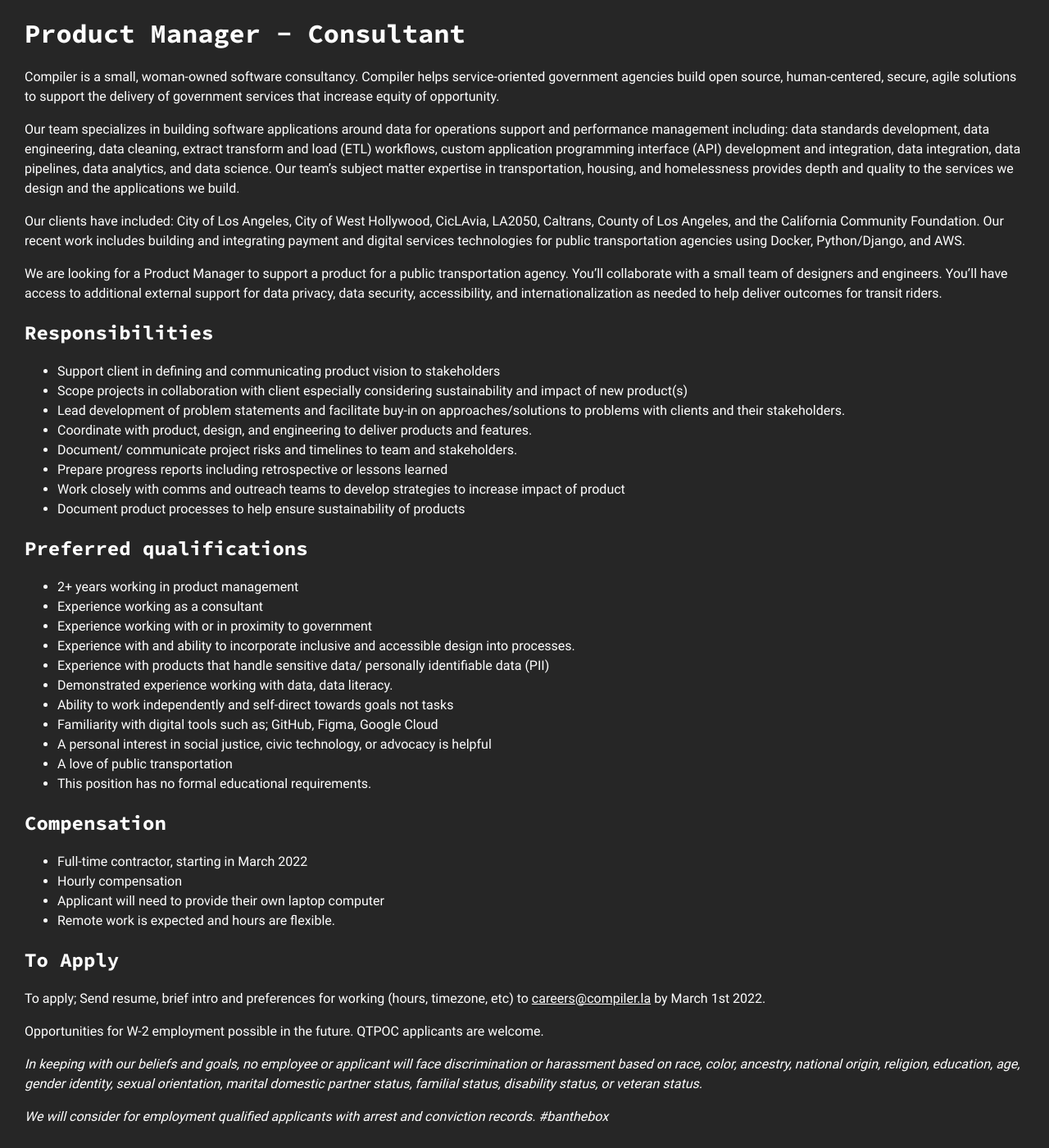
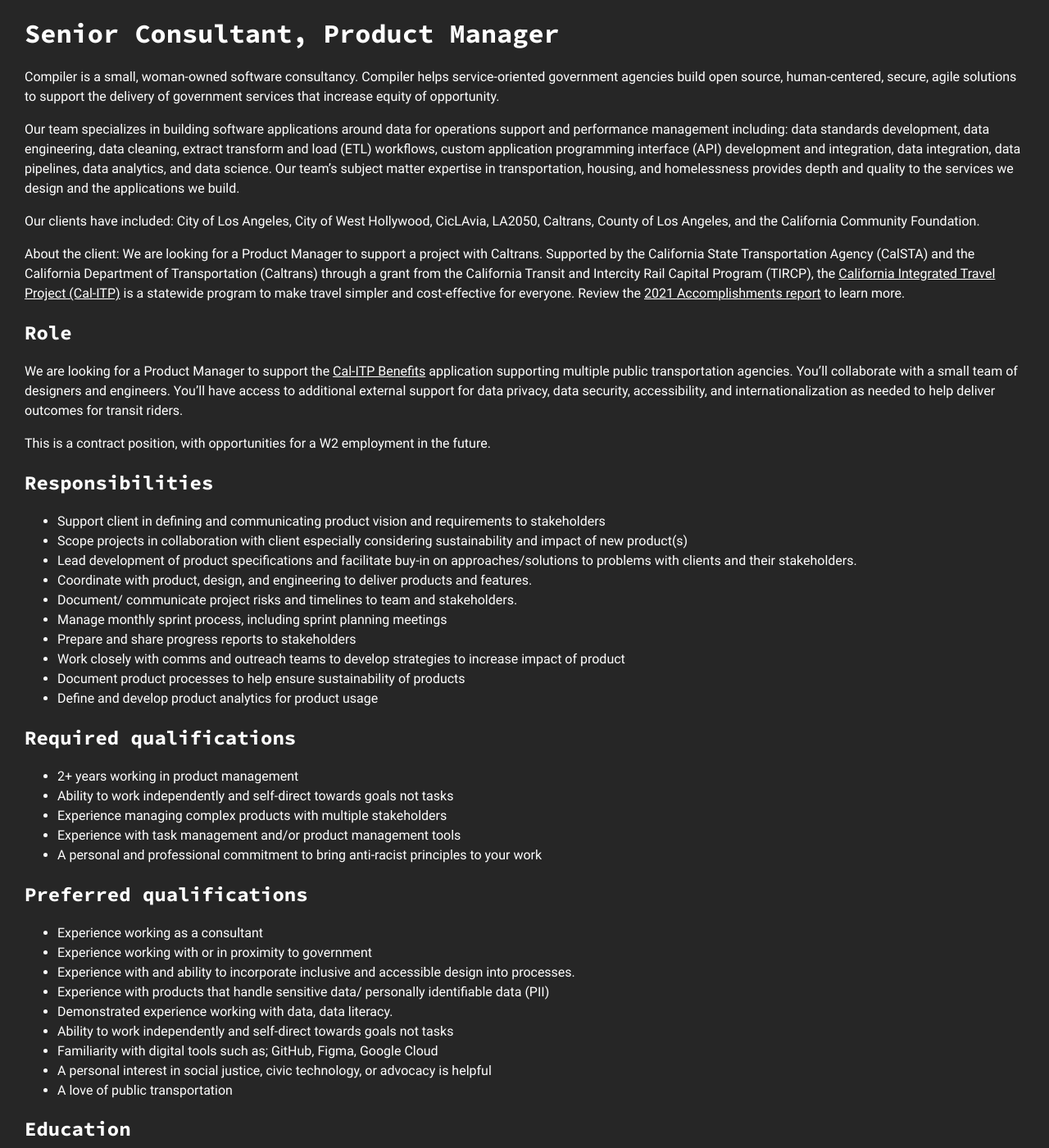
Before and after one commit to compilerla/compiler.la, a Jekyll site: the page built from _jobs/product-manager.md, in a window 1280 px wide and 1400 px high, scrolled down 202 px. Shown: the whole window at 82% size. Built offline with Jekyll 4.4.1, drawn with Linux system fonts in a browser that asks for light colours; some of the changed text lies outside the part shown.

Commit message:
update product manager role, re-open

```diff
--- a/_jobs/product-manager.md
+++ b/_jobs/product-manager.md
@@ -1,29 +1,47 @@
 ---
 layout: job_post
-title: Product Manager - Consultant
+title: Senior Consultant, Product Manager
+open: true
 ---
 Compiler is a small, woman-owned software consultancy. Compiler helps service-oriented government agencies build open source, human-centered, secure, agile solutions to support the delivery of government services that increase equity of opportunity.
 
 Our team specializes in building software applications around data for operations support and performance management including: data standards development, data engineering, data cleaning, extract transform and load (ETL) workflows, custom application programming interface (API) development and integration, data integration, data pipelines, data analytics, and data science. Our team’s subject matter expertise in transportation, housing, and homelessness provides depth and quality to the services we design and the applications we build.
 
-Our clients have included: City of Los Angeles, City of West Hollywood, CicLAvia, LA2050, Caltrans, County of Los Angeles, and the California Community Foundation. Our recent work includes building and integrating payment and digital services technologies for public transportation agencies using Docker, Python/Django, and AWS.
+Our clients have included: City of Los Angeles, City of West Hollywood, CicLAvia, LA2050, Caltrans, County of Los Angeles, and the California Community Foundation.
 
-We are looking for a Product Manager to support a product for a public transportation agency. You’ll collaborate with a small team of designers and engineers. You’ll have access to additional external support for data privacy, data security, accessibility, and internationalization as needed to help deliver outcomes for transit riders.
+About the client: We are looking for a Product Manager to support a project with Caltrans. Supported by the California State Transportation Agency (CalSTA) and the California Department of Transportation (Caltrans) through a grant from the California Transit and Intercity Rail Capital Program (TIRCP), the [California Integrated Travel Project (Cal-ITP)](https://www.calitp.org/) is a statewide program to make travel simpler and cost-effective for everyone. Review the [2021 Accomplishments report](https://www.calitp.org/assets/Cal-ITP.2021.Accomplishments.Report.pdf) to learn more.
+
+## Role
+
+We are looking for a Product Manager to support the [Cal-ITP Benefits](https://benefits.calitp.org/) application supporting multiple public transportation agencies. You’ll collaborate with a small team of designers and engineers. You’ll have access to additional external support for data privacy, data security, accessibility, and internationalization as needed to help deliver outcomes for transit riders.
+
+This is a contract position, with opportunities for a W2 employment in the future.
+
 
 ## Responsibilities
 
-* Support client in defining and communicating product vision to stakeholders
+* Support client in defining and communicating product vision and requirements to stakeholders
 * Scope projects in collaboration with client especially considering sustainability and impact of new product(s)
-* Lead development of problem statements and facilitate buy-in on approaches/solutions to problems with clients and their stakeholders.
+* Lead development of product specifications and facilitate buy-in on approaches/solutions to problems with clients and their stakeholders.
 * Coordinate with product, design, and engineering to deliver products and features.
 * Document/ communicate project risks and timelines to team and stakeholders.
-* Prepare progress reports including retrospective or lessons learned
+* Manage monthly sprint process, including sprint planning meetings
+* Prepare and share progress reports to stakeholders
 * Work closely with comms and outreach teams to develop strategies to increase impact of product
 * Document product processes to help ensure sustainability of products
+* Define and develop product analytics for product usage
+
+
+## Required qualifications
+
+* 2+ years working in product management
+* Ability to work independently and self-direct towards goals not tasks
+* Experience managing complex products with multiple stakeholders
+* Experience with task management and/or product management tools
+* A personal and professional commitment to bring anti-racist principles to your work
 
 ## Preferred qualifications
 
-* 2+ years working in product management
 * Experience working as a consultant
 * Experience working with or in proximity to government
 * Experience with and ability to incorporate inclusive and accessible design into processes.
@@ -33,21 +51,34 @@
 * Familiarity with digital tools such as; GitHub, Figma, Google Cloud
 * A personal interest in social justice, civic technology, or advocacy is helpful
 * A love of public transportation
-* This position has no formal educational requirements.
+
+
+## Education
+
+Per company policy, this position has no formal educational requirements
+
+## Start Date
+
+* Mid to Late April 2023
 
 ## Compensation
 
-* Full-time contractor, starting in March 2022
-* Hourly compensation
+* Hourly compensation, $115/hour
 * Applicant will need to provide their own laptop computer
-* Remote work is expected and hours are flexible.
 
+## Location and Work Hours
+
+* This position is remote.
+* Los Angeles based staff have the opportunity to work from our office at the Los Angeles Cleantech Incubator (LACI) / LaKretz Innovation Campus in downtown Los Angeles, CA
+* Flexible working hours; expect an overlap with Pacific Time. The current team is spread across Pacific and Eastern time zones in the US.
 
 ## To Apply
 
-To apply; Send resume, brief intro and preferences for working (hours, timezone, etc) to [careers@compiler.la](mailto:careers@compiler.la) by March 1st 2022.
+* Applications accepted Monday February 27th - Sunday March 12th 2023
+* Using the linked form, please provide a brief introduction and upload your resume.
+* Cover letters are not expected and extra weight in scoring will not be given to those that include them
 
-Opportunities for W-2 employment possible in the future. QTPOC applicants are welcome.
+[Apply Now](https://forms.clickup.com/8631512/f/87d6r-5540/DC9U9PVDM86KIWN5XU)
 
 _In keeping with our beliefs and goals, no employee or applicant will face discrimination or harassment based on race, color, ancestry, national origin, religion, education, age, gender identity, sexual orientation, marital domestic partner status, familial status, disability status, or veteran status._
 
```
